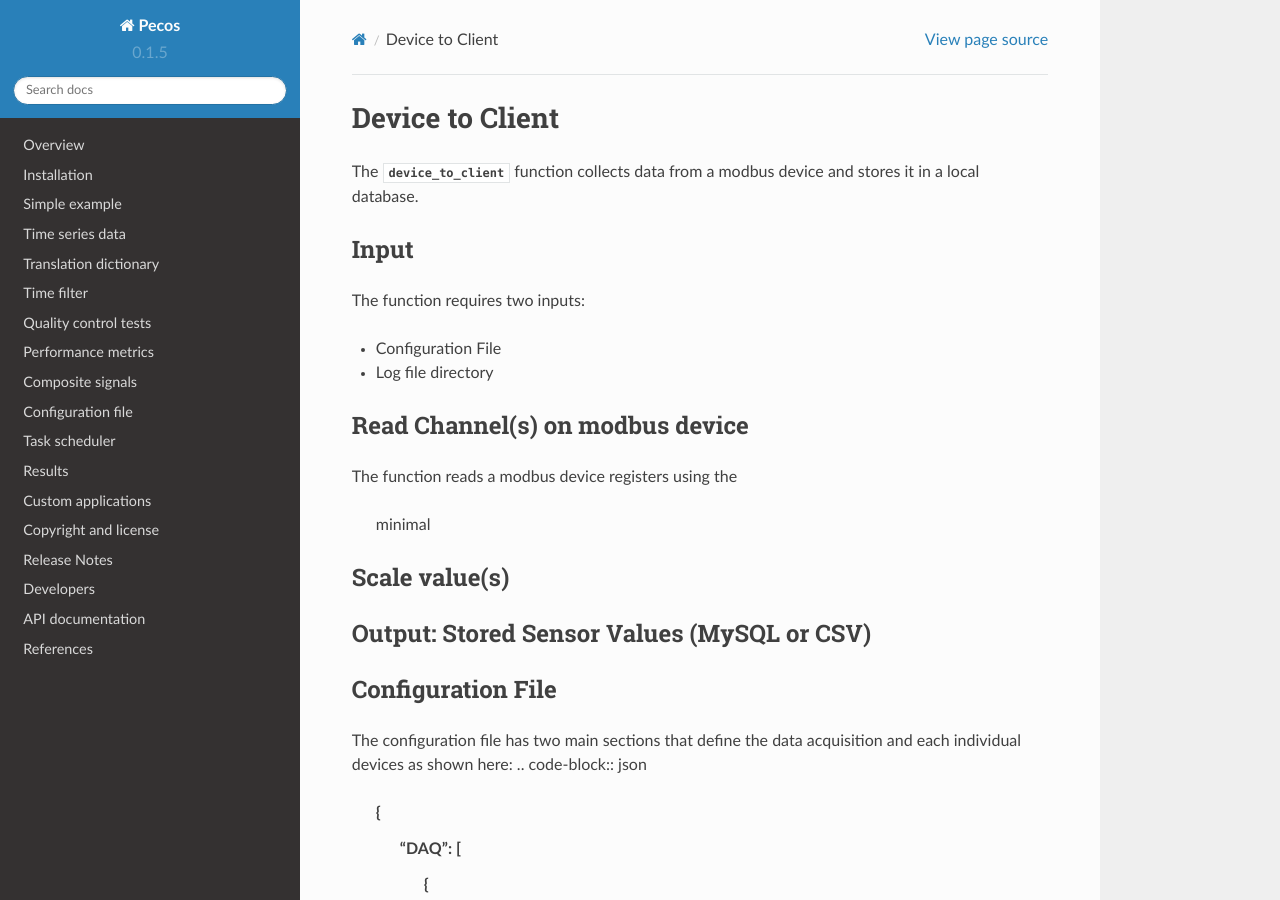
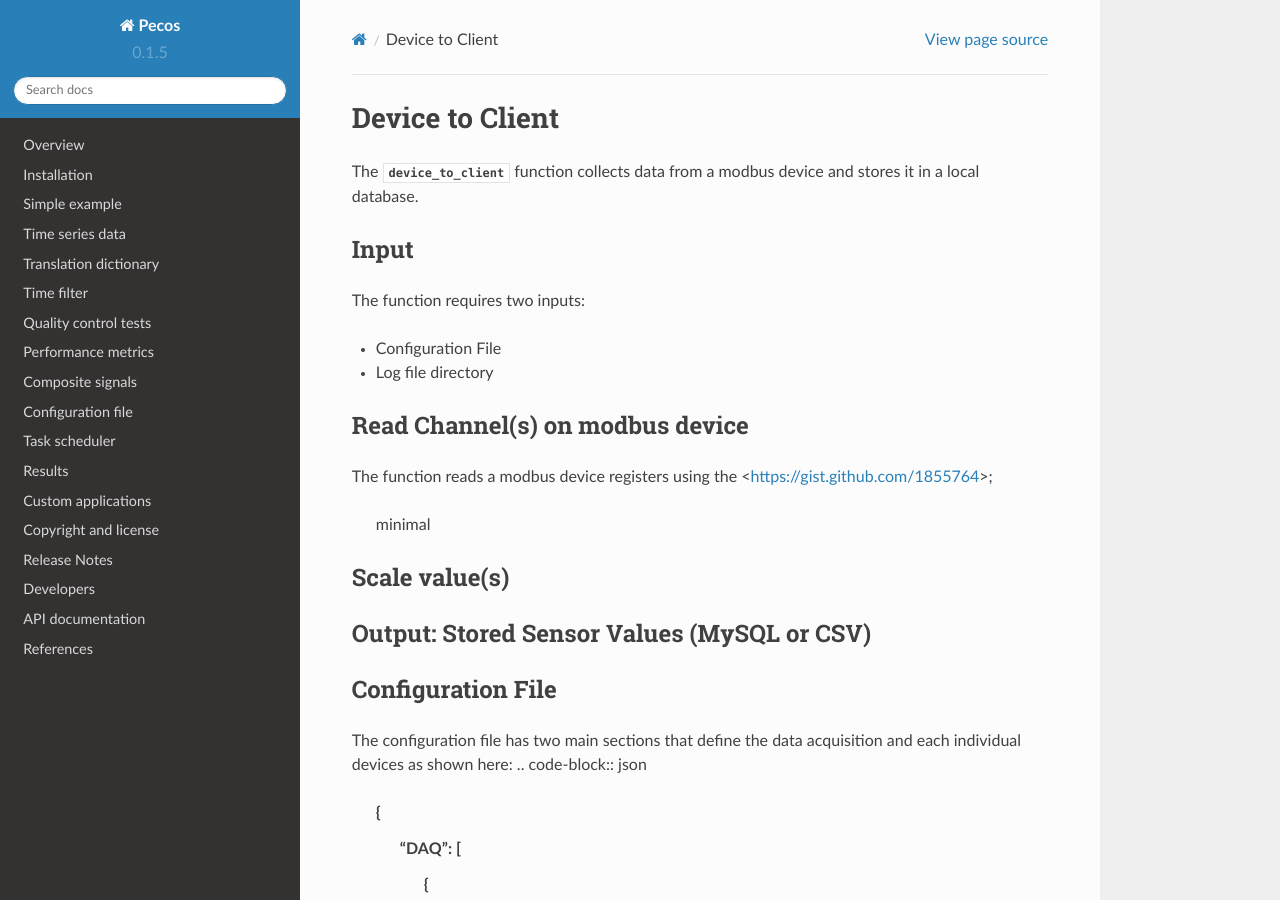
Before and after one commit to sjanzou/pecos, a Sphinx documentation site: the page built from documentation/devicetoclient.rst, in a window 1280 px wide and 900 px high. Built offline with Sphinx 7.4.7 and the Read the Docs theme 2.0.0, drawn with Linux system fonts in a browser that asks for light colours; some of the changed lines change nothing that is shown.

Commit message:
add devicetoclient

```diff
--- a/documentation/devicetoclient.rst
+++ b/documentation/devicetoclient.rst
@@ -14,7 +14,7 @@ The function requires two inputs:
 
 Read Channel(s) on modbus device
 -----------------------------
-The function reads a modbus device registers using the
+The function reads a modbus device registers using the <https://gist.github.com/1855764>;
 
 	minimal
 
```
